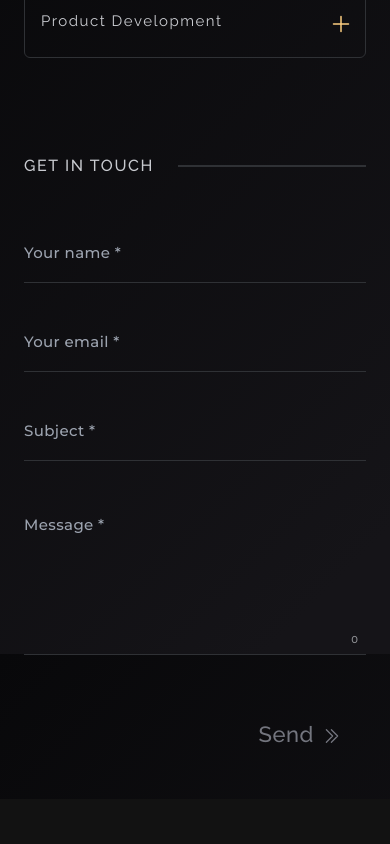
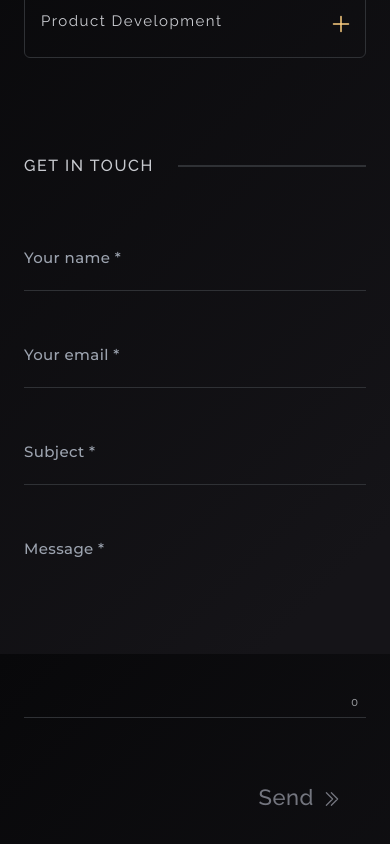
Before and after one commit to eseoooo/v1, a Next.js app: page / in a window 390 px wide. Shown: the part 2722-3566 px from the top of the page. Before the commit the page ends 3521 px from the top, so only its background shows below. Built offline with nearby package versions, Linux system fonts and the light colour scheme.

Commit message:
fix input auto zoom on mobile

```diff
--- a/components/contact/text-area.js
+++ b/components/contact/text-area.js
@@ -53,7 +53,7 @@ export default function TextArea({
         onChange={changeHandler}
         placeholder={placeholder}
         aria-invalid={errorMessage ? "true" : "false"}
-        className={`sub-text peer/input scrollbar outline-none w-full tracking-wide font-montserrat font-light pb-6 pr-6 bg-transparent border-b-0.5 border-dark-800 placeholder:font-montserrat placeholder:tracking-wide placeholder:font-medium placeholder:text-base-base placeholder:md:text-base focus:placeholder:opacity-0 focus:border-gold-700 hover:border-gold-700 motion-safe:duration-300 motion-safe:ease-out resize-none leading-relaxed autofill:bg-transparent ${
+        className={`peer/input scrollbar outline-none w-full tracking-wide font-montserrat font-light pb-6 pr-6 bg-transparent border-b-0.5 border-dark-800 placeholder:font-montserrat placeholder:tracking-wide placeholder:font-medium placeholder:text-base-base placeholder:md:text-base focus:placeholder:opacity-0 focus:border-gold-700 hover:border-gold-700 motion-safe:duration-300 motion-safe:ease-out resize-none leading-relaxed autofill:bg-transparent ${
           errorMessage
             ? "text-red-500 placeholder:text-red-500 border-red-500 focus:border-red-500 hover:border-red-500"
             : ""
--- a/components/contact/text-field.js
+++ b/components/contact/text-field.js
@@ -62,7 +62,7 @@ export default function TextField({
         onBlur={inputBlurHandler}
         onChange={inputChangeHandler}
         aria-invalid={errorMessage ? "true" : "false"}
-        className={`sub-text peer/input w-full outline-none tracking-wide font-montserrat font-light py-5 mt-2 bg-transparent border-b-0.5 border-dark-800 placeholder:font-montserrat placeholder:tracking-wide placeholder:font-medium placeholder:text-base-base placeholder:md:text-base focus:placeholder:opacity-0 focus:border-gold-700 hover:border-gold-700 motion-safe:duration-300 motion-safe:ease-out autofill:bg-transparent ${
+        className={`peer/input w-full outline-none tracking-wide font-montserrat font-light py-5 mt-2 bg-transparent border-b-0.5 border-dark-800 placeholder:font-montserrat placeholder:tracking-wide placeholder:font-medium placeholder:text-base-base placeholder:md:text-base focus:placeholder:opacity-0 focus:border-gold-700 hover:border-gold-700 motion-safe:duration-300 motion-safe:ease-out autofill:bg-transparent ${
           errorMessage
             ? "text-red-500 placeholder:text-red-500 border-red-500 focus:border-red-500 hover:border-red-500"
             : ""
```
